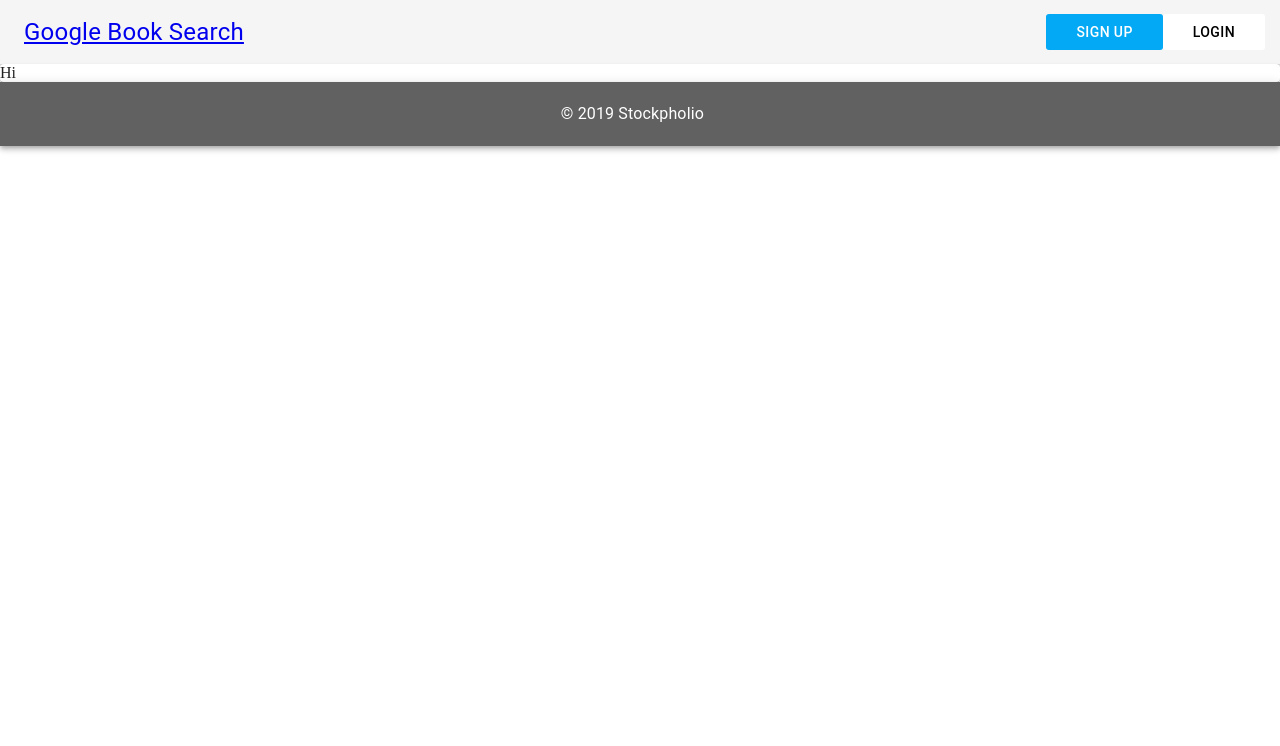
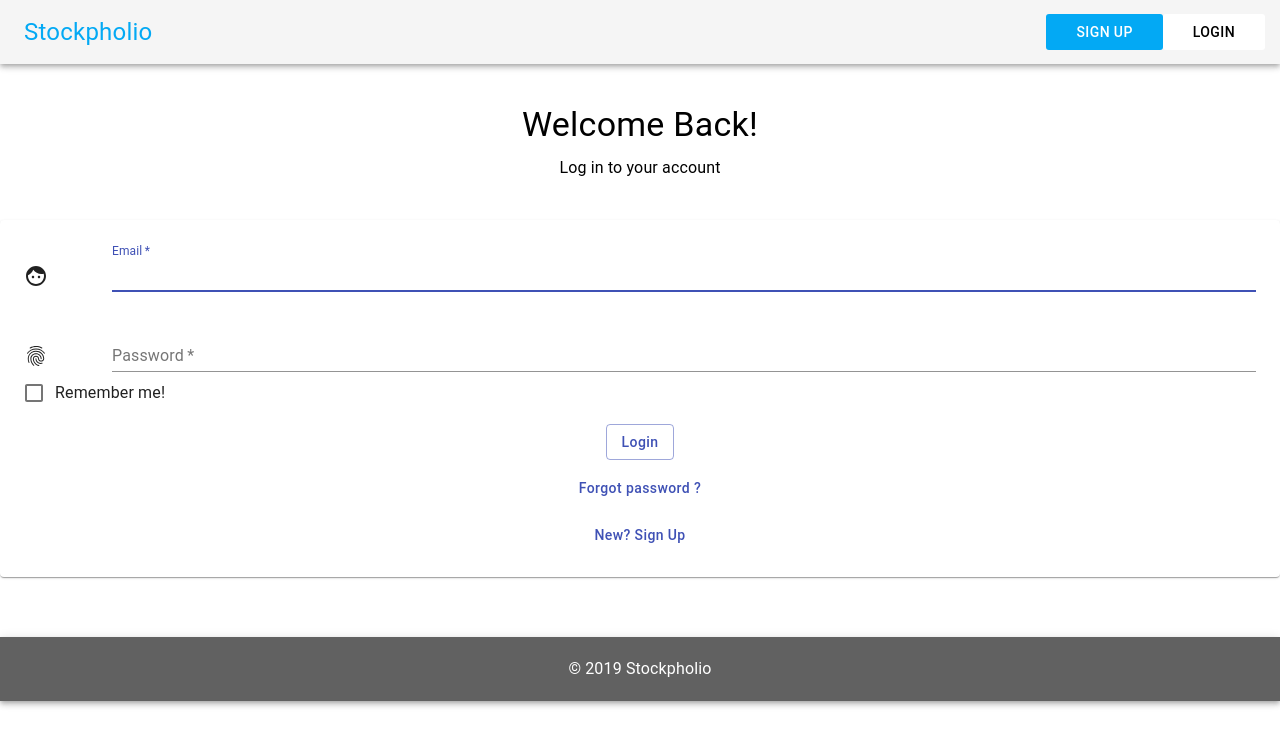
Before and after one commit to Rubentba/stockPholio, a React (Create React App) app in the folder client/: page /login in a window 1280 px wide. Shown: the top 746 px of the page. Built offline with nearby package versions, Linux system fonts and the light colour scheme.

Commit message:
Added Register and login form components. Updated Navabr and footer components. Added initial Login and Signup page syntax.

```diff
--- a/client/package.json
+++ b/client/package.json
@@ -6,13 +6,16 @@
     "@material-ui/core": "^4.3.1",
     "@material-ui/icons": "^4.2.1",
     "@material-ui/styles": "^4.3.0",
+    "chart.js": "^2.8.0",
     "materialize-css": "^1.0.0",
     "react": "^16.8.6",
     "react-dom": "^16.8.6",
     "react-materialize": "^3.3.4",
     "react-parallax": "^2.2.0",
     "react-router-dom": "^5.0.1",
-    "react-scripts": "1.1.5"
+    "react-scripts": "1.1.5",
+    "react-tap-event-plugin": "^3.0.3",
+    "save": "^2.4.0"
   },
   "scripts": {
     "start": "react-scripts start",
--- a/client/src/components/Footer/Footer.js
+++ b/client/src/components/Footer/Footer.js
@@ -2,15 +2,18 @@
 import AppBar from '@material-ui/core/AppBar';
 import Toolbar from '@material-ui/core/Toolbar';
 import Typography from '@material-ui/core/Typography';
+import Grid from '@material-ui/core/Grid'
 
 function Footer() {
 
     return (
         <AppBar position="static" style={{ top: 'auto', bottom: 0, backgroundColor: "#616161" }}>
             <Toolbar>
-                <Typography style={{ position: 'absolute', right: '45%', textAlign: 'center' }}>
-                    &#169; 2019 Stockpholio
-                </Typography>
+                <Grid container justify="center">
+                    <Typography style={{ textAlign: 'center' }}>
+                        &#169; 2019 Stockpholio
+                    </Typography>
+                </Grid>
             </Toolbar>
         </AppBar>
     )
--- /dev/null
+++ b/client/src/components/LoginForm/index.js
@@ -0,0 +1,72 @@
+import React, { Component } from 'react';
+import { Paper, withStyles, Grid, TextField, Button, FormControlLabel, Checkbox, Typography } from '@material-ui/core';
+import { Face, Fingerprint } from '@material-ui/icons'
+
+const styles = theme => ({
+    margin: {
+        margin: theme.spacing.unit * 2,
+    },
+    padding: {
+        padding: theme.spacing.unit
+    }
+});
+
+class LoginForm extends Component {
+    render() {
+        const { classes } = this.props;
+        return (
+            <div>
+                <Grid container justify="center" style={{ marginTop: '40px' }}>
+                    <Typography variant='h4'>
+                        Welcome Back!
+                    </Typography>
+                </Grid>
+                <Grid container justify="center" style={{ marginTop: '10px' }}>
+                    <Typography>
+                        Log in to your account
+                    </Typography>
+                </Grid>
+                <Paper className={classes.padding} style={{ marginBottom: 60, marginTop: 40 }}>
+                    <div className={classes.margin}>
+                        <Grid container spacing={8} alignItems="flex-end">
+                            <Grid item>
+                                <Face />
+                            </Grid>
+                            <Grid item md={true} sm={true} xs={true}>
+                                <TextField id="username" label="Email" type="email" fullWidth autoFocus required />
+                            </Grid>
+                        </Grid>
+                        <Grid container spacing={8} alignItems="flex-end">
+                            <Grid item>
+                                <Fingerprint />
+                            </Grid>
+                            <Grid item md={true} sm={true} xs={true}>
+                                <TextField id="username" label="Password" type="password" fullWidth required />
+                            </Grid>
+                        </Grid>
+                        <Grid container alignItems="center" justify="space-between">
+                            <Grid item>
+                                <FormControlLabel control={
+                                    <Checkbox
+                                        color="primary"
+                                    />
+                                } label='Remember me!' />
+                            </Grid>
+                            <Grid container justify="center" style={{ marginTop: '10px' }}>
+                                <Button variant="outlined" color="primary" style={{ textTransform: "none" }}>Login</Button>
+                            </Grid>
+                            <Grid item container justify="center" style={{ marginTop: '10px' }}>
+                                <Button disableFocusRipple disableRipple style={{ textTransform: "none" }} variant="text" color="primary">Forgot password ?</Button>
+                            </Grid>
+                        </Grid>
+                        <Grid container justify="center" style={{ marginTop: '10px' }}>
+                            <Button disableFocusRipple disableRipple style={{ textTransform: "none" }} variant="text" color="primary">New? Sign Up</Button>
+                        </Grid>
+                    </div>
+                </Paper>
+            </div >
+        );
+    }
+}
+
+export default withStyles(styles)(LoginForm);
--- a/client/src/components/Navbar/Navbar.js
+++ b/client/src/components/Navbar/Navbar.js
@@ -28,16 +28,16 @@
     <div>
       <Nav position="static">
         <Toolbar>
-          <Word>
-            <a style={{}} className='nav-link' href='/'>Google Book Search</a>
+          <Word className='nav-link' href='/'>
+            Stockpholio
           </Word>
           <div style={{ position: 'absolute', right: 15 }}>
-            <SignupButton>
+            <SignupButton className='nav-link' href='/signup'>
               Sign Up
-          </SignupButton>
-            <LoginButton>
+            </SignupButton>
+            <LoginButton className='nav-link' href='/login'>
               Login
-          </LoginButton>
+            </LoginButton>
           </div>
         </Toolbar>
       </Nav>
--- /dev/null
+++ b/client/src/components/RegisterForm/index.js
@@ -0,0 +1,68 @@
+import React, { Component } from 'react';
+import { withStyles, Grid, TextField, Button, Card, Typography } from '@material-ui/core';
+import { Face, Fingerprint } from '@material-ui/icons'
+
+const styles = theme => ({
+    margin: {
+        margin: theme.spacing.unit * 2,
+    },
+    padding: {
+        padding: theme.spacing.unit
+    }
+});
+
+class RegisterForm extends Component {
+    render() {
+        const { classes } = this.props;
+        return (
+            <div>
+                <Grid container justify="left">
+                    <Grid container justify="center">
+                        <Typography variant='h5'>
+                            Welcome to StockPholio
+                        </Typography>
+                    </Grid>
+                    <Grid container justify="center">
+                        <Typography variant='h5'>
+                            <p>- Create Custom Pies</p>
+                            <p>- Follow Stocks</p>
+                            <p>- Save Time</p>
+                        </Typography>
+                    </Grid>
+                </Grid>
+                <Grid container justify="left">
+                    <Card className={classes.padding}>
+                        <div className={classes.margin}>
+                            <Grid container spacing={8} alignItems="flex-end">
+                                <Grid item>
+                                    <Face />
+                                </Grid>
+                                <Grid item md={true} sm={true} xs={true}>
+                                    <TextField id="username" label="Email" type="email" fullWidth autoFocus required />
+                                </Grid>
+                            </Grid>
+                            <Grid container spacing={8} alignItems="flex-end">
+                                <Grid item>
+                                    <Fingerprint />
+                                </Grid>
+                                <Grid item md={true} sm={true} xs={true}>
+                                    <TextField id="username" label="Password" type="password" fullWidth required />
+                                </Grid>
+                            </Grid>
+                            <Grid container justify="center" style={{ marginTop: '10px' }}>
+                                <Button variant="outlined" color="primary" style={{ textTransform: "none" }}>Sign Up Now</Button>
+                            </Grid>
+                            <Grid container alignItems="center" justify="space-between">
+                                <Grid item container justify="center">
+                                    <Button disableFocusRipple disableRipple style={{ textTransform: "none" }} variant="text" color="primary">Already have an account? Login</Button>
+                                </Grid>
+                            </Grid>
+                        </div>
+                    </Card>
+                </Grid>
+            </div>
+        )
+    }
+}
+
+export default withStyles(styles)(RegisterForm);
--- a/client/src/pages/Login.js
+++ b/client/src/pages/Login.js
@@ -1,19 +1,15 @@
 import React, { Component } from 'react';
 import Navbar from '../components/Navbar/Navbar';
-import Typography from '@material-ui/core/Typography';
-import Grid from '@material-ui/core/Grid';
-import Paper from '@material-ui/core/Paper';
+import LoginForm from '../components/LoginForm'
 
 
 class Login extends Component {
     render() {
         return (
-            <Grid>
+            <div>
                 <Navbar />
-                <Paper>
-                    Hi
-                </Paper>
-            </Grid>
+                <LoginForm />
+            </div>
         )
     };
 };
--- a/client/src/pages/Signup.js
+++ b/client/src/pages/Signup.js
@@ -0,0 +1,17 @@
+import React, { Component } from 'react';
+import Navbar from '../components/Navbar/Navbar';
+import RegisterForm from '../components/RegisterForm'
+
+
+class Signup extends Component {
+    render() {
+        return (
+            <div>
+                <Navbar />
+                <RegisterForm />
+            </div>
+        )
+    };
+};
+
+export default Signup;
```
Also changed, not shown: 1 other file (tests, documents, lock files or other folders).
